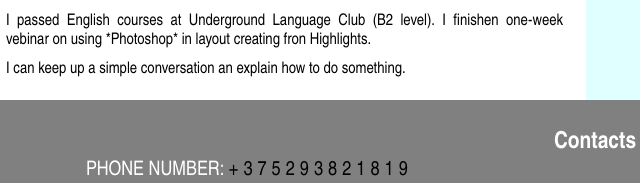
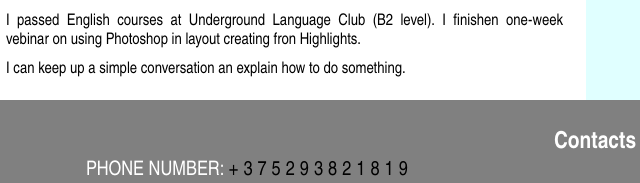
Before and after one commit to innlugovtsova/rsschool-cv, a plain HTML site: page index.html in a window 1280 px wide. Shown: the part 518-701 px from the top of the page, 55-695 px from the left. Drawn offline with Linux system fonts and the light colour scheme.

Commit message:
refactor:  removed extra characters

```diff
--- a/index.html
+++ b/index.html
@@ -96,7 +96,7 @@
 				<img src="4(1).jpg">
 
 <ul>
-	<li>I passed English courses at Underground Language Club (B2 level). I finishen one-week vebinar on using *Photoshop* in layout creating fron Highlights.</li>
+	<li>I passed English courses at Underground Language Club (B2 level). I finishen one-week vebinar on using Photoshop in layout creating fron Highlights.</li>
 	<li>I can keep up a simple conversation an explain how to do something.</li>
 </ul>
 </td>
```
